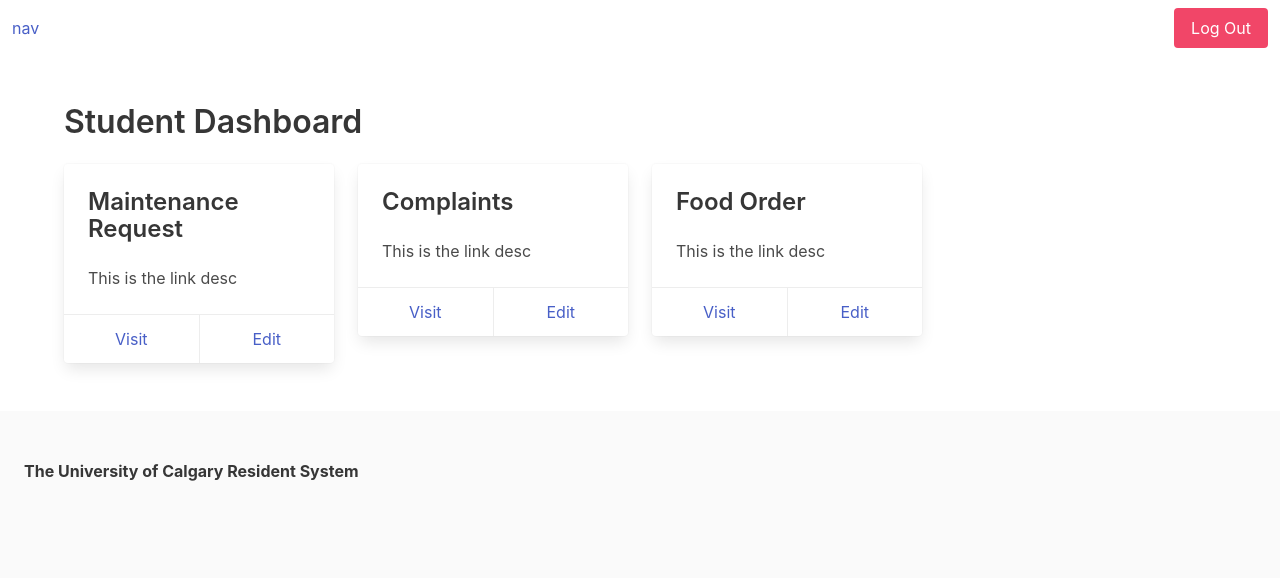
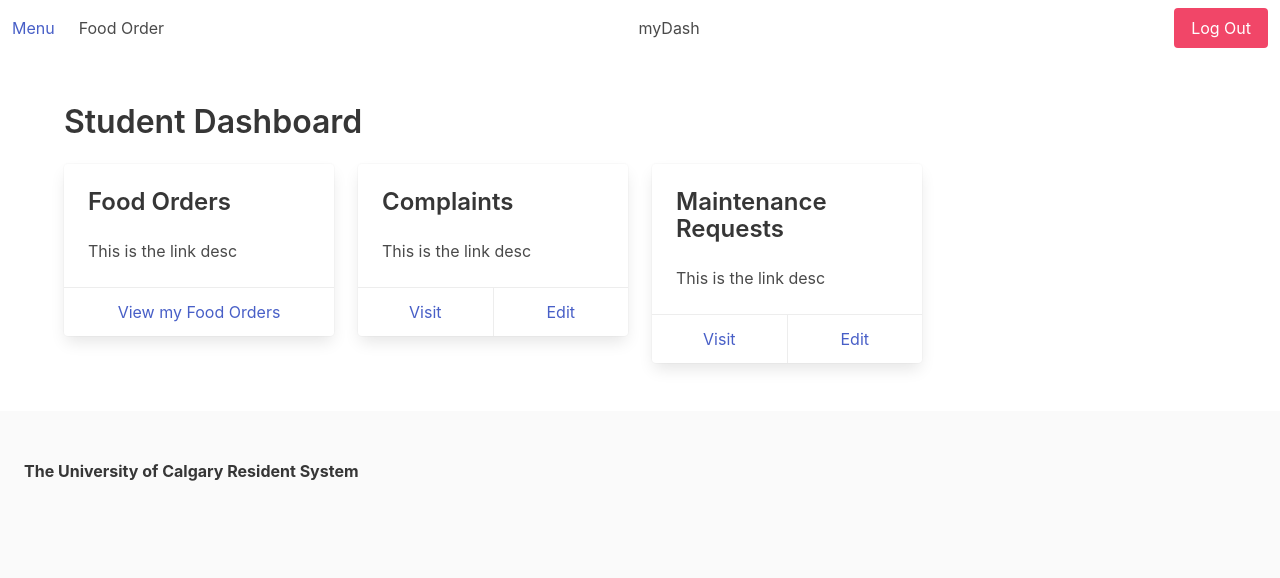
Before and after one commit to RohanAmjad123/Residence_Service_System, a Django app: page /app/ in a window 1280 px wide. Shown: the top 578 px of the page. Run offline with Django 3.2, Linux system fonts and the light colour scheme; a user stored in the database is signed in.

Commit message:
added better linkage gang gang

```diff
--- a/Residence_Service_System/settings.py
+++ b/Residence_Service_System/settings.py
@@ -11,6 +11,7 @@ https://docs.djangoproject.com/en/3.1/ref/settings/
 """
 
 from pathlib import Path
+import os
 
 # Build paths inside the project like this: BASE_DIR / 'subdir'.
 BASE_DIR = Path(__file__).resolve().parent.parent
@@ -43,6 +44,7 @@ INSTALLED_APPS = [
     'django.contrib.staticfiles',
     'api.templates',
     'api.dashboard',
+    'api.foodOrder',
 
     # third party apps
     'rest_framework',
@@ -139,6 +141,9 @@ USE_TZ = True
 # https://docs.djangoproject.com/en/3.1/howto/static-files/
 
 STATIC_URL = '/static/'
+STATICFILES_DIRS = [
+    os.path.join(BASE_DIR, 'static'),
+]
 '''
 REST_FRAMEWORK = {
     'DEFAULT_PERMISSION_CLASSES': (
--- a/api/dashboard/templates/dashboard.html
+++ b/api/dashboard/templates/dashboard.html
@@ -11,7 +11,7 @@
                     <div class ="card-content">
                         <div class = "media">
                             <div class = "media-content">
-                                <p class = "title is-4">Maintenance Request</p>
+                                <p class = "title is-4">Food Orders</p>
                             </div>
                         </div>
                       <div class = "content">
@@ -20,8 +20,7 @@
                       </div>
 
                       <footer class="card-footer">
-                          <a href = "#" class = "card-footer-item" target="_blank">Visit</a>
-                          <a href = "#" class = "card-footer-item">Edit</a>
+                          <a href = "{% url 'foodOrder' %}" class = "card-footer-item" target="_self">View my Food Orders</a>
                       </footer>
                     </div>
                 </div>
@@ -49,7 +48,7 @@
                             <div class ="card-content">
                                 <div class = "media">
                                     <div class = "media-content">
-                                        <p class = "title is-4">Food Order</p>
+                                        <p class = "title is-4">Maintenance Requests</p>
                                     </div>
                                 </div>
                               <div class = "content">
--- a/api/dashboard/urls.py
+++ b/api/dashboard/urls.py
@@ -1,7 +1,8 @@
 from django.urls import path
 from .views import dashboard
+from api.foodOrder.views import foodOrder
 
 urlpatterns = [
-    path('', dashboard, name ='dashboard')
-
+    path('', dashboard, name ='dashboard'),
+    path('foodOrder/', foodOrder, name='foodOrder')
 ]
--- /dev/null
+++ b/api/foodOrder/templates/foodOrder.html
@@ -0,0 +1,2 @@
+{% extends 'residentSystem/base.html' %}
+This will have foodOrders...
--- /dev/null
+++ b/api/foodOrder/views.py
@@ -0,0 +1,6 @@
+from django.shortcuts import render
+from django.contrib.auth.decorators import login_required
+
+@login_required
+def foodOrder(request):
+    return render(request, 'foodOrder.html')
--- a/api/templates/residentSystem/base.html
+++ b/api/templates/residentSystem/base.html
@@ -1,3 +1,4 @@
+{% load static %}
 <!DOCTYPE html>
 <html>
   <head>
@@ -5,14 +6,30 @@
     <meta name="viewport" content="width=device-width, initial-scale=1">
     <title>Deo</title>
     <link rel="stylesheet" href="https://cdn.jsdelivr.net/npm/bulma@0.9.2/css/bulma.min.css">
+    <link rel ="stylesheet" href="{% static 'styles/main.css' %}">
   </head>
   <body>
-      <nav class="navbar" role="navigation" aria-label="main navigation">
-          <div class = "navbar-brand">
-              <a class = "navbar-item" href="/">nav</a>
+      <nav class="navbar" role="navigation" aria-label="main navigation"> <!--I can remove later?-->
+       <div class = "navbar-brand">
+              <a class = "navbar-item" href="/">Menu</a>
           </div>
 
           <div class = "navbar-menu">
+            <div class = "navbar-start">
+              {% if request.user.is_authenticated %}
+              <a href="{% url 'foodOrder' %}" class = "navbar-item">Food Order</a>
+              </div>
+            </div>
+            {% endif %}
+
+            <div class = "navbar-menu">
+              <div class = "navbar-start">
+                {% if request.user.is_authenticated %}
+                <a href="{% url 'dashboard' %}" class = "navbar-item">myDash</a>
+                </div>
+              </div>
+              {% endif %}
+
               <div class = "navbar-end">
                   <div class="navbar-item">
                       <div class = "buttons"></div>
```
Also changed, not shown: api/templates/residentSystem/studentDashboard.html (deleted, +0 -13 lines).
